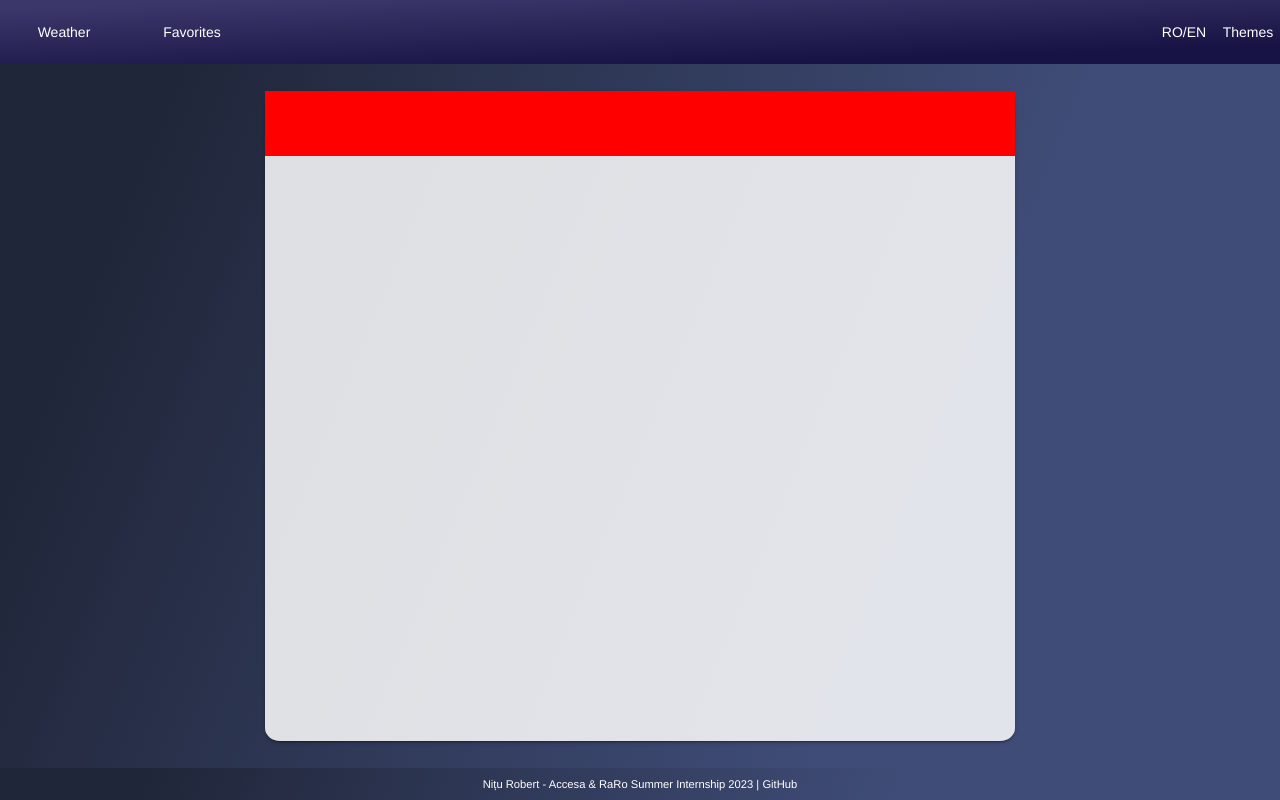
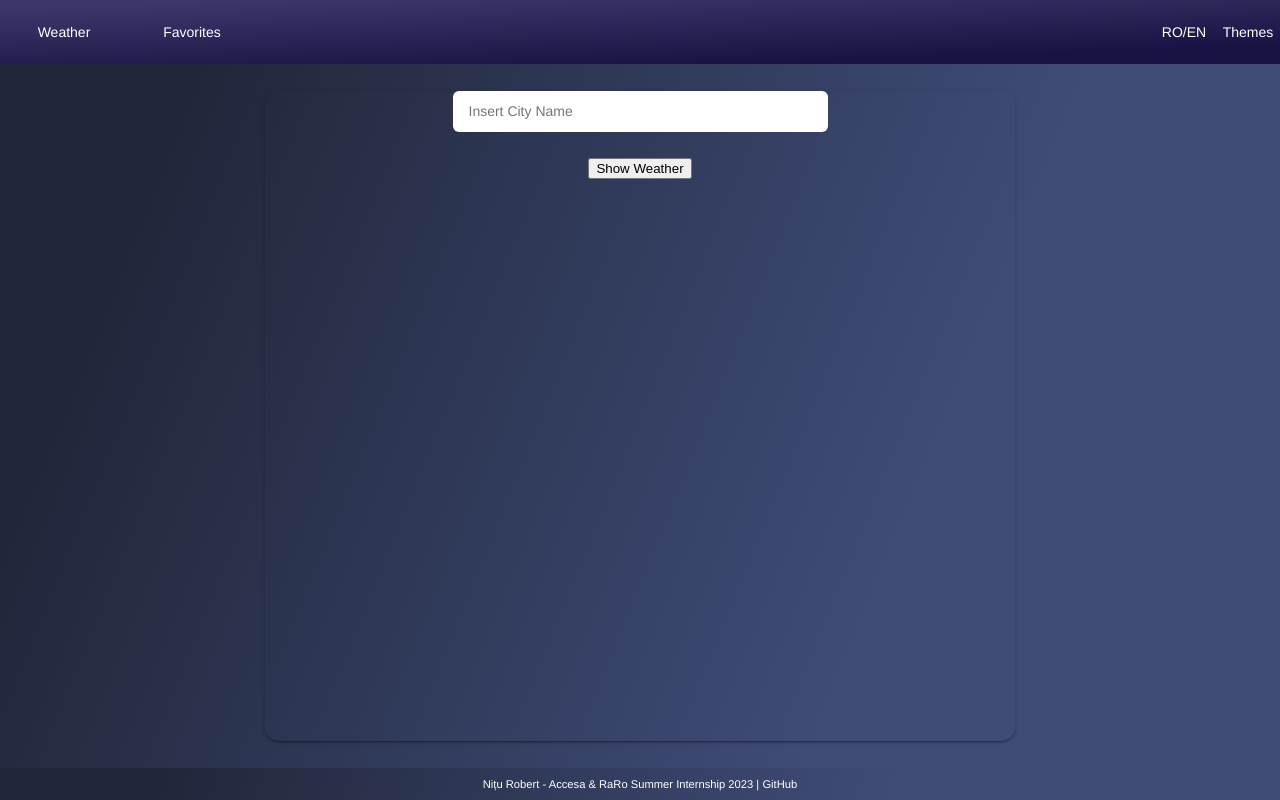
Before and after one commit to robertnitu02/accesa-raro-internship-2023, an Angular app in the folder weather-application/: page / in a window 1280 px wide. Built offline with nearby package versions, Linux system fonts and the light colour scheme; no server answers.

Commit message:
Wip design

```diff
--- a/weather-application/src/app/app.component.html
+++ b/weather-application/src/app/app.component.html
@@ -12,7 +12,8 @@
     <div class="weather">
       <ng-container *ngIf="currentViewState === viewStates.HOME">
         <div class="search">
-
+          <input class="input" type="text" placeholder="Insert City Name" [(ngModel)]="inputText">
+          <button (click)="sendWeatherData()">Show Weather</button>
         </div>
         <ng-container *ngIf="this.showWeather">
           <app-weather-search [weatherModel]="this.weatherData" [forecastModel]="this.weatherForecastData"></app-weather-search>
--- a/weather-application/src/app/app.component.scss
+++ b/weather-application/src/app/app.component.scss
@@ -37,16 +37,29 @@
         width: variables.$low-screen-content-width;
         height: variables.$low-screen-content-height;
       }
-      grid-template-rows: 10% auto;
+      grid-template-rows: 15% auto;
       @include mat.elevation(2);
-      background-color: rgba(255, 255, 255, 0.85);
+      //background-color: rgba(255, 255, 255, 0.85);
       border-radius: 2%;
 
       .search {
         display: grid;
+        grid-template-rows: 50% 50%;
+        grid-row-gap: 0.5rem;
         align-content: center;
         place-items: center;
-        background-color: red;
+
+        .input {
+          display: block;
+          border: 0;
+          width: 50%;
+          padding: 8px 16px;
+          line-height: 25px;
+          font-size: 14px;
+          font-weight: 500;
+          font-family: inherit;
+          border-radius: 6px;
+        }
       }
     }
   }
--- a/weather-application/src/app/app.component.ts
+++ b/weather-application/src/app/app.component.ts
@@ -42,12 +42,13 @@ export class AppComponent implements OnInit {
     this.initWeather();
   }
 
-  getWeatherFromCity(): void {
+  sendWeatherData() {
     if (!this.firstUse && this.city === this.inputText) return;
     if (this.showWeatherTimeout) return;
     if (this.firstUse) this.firstUse = false;
 
     this.searchForWeatherCityDelay();
+    console.log(this.inputText);
     this.getWeather(this.inputText);
   }
 
--- a/weather-application/src/app/weather-search/weather-search.component.html
+++ b/weather-application/src/app/weather-search/weather-search.component.html
@@ -1,10 +1,10 @@
 <div class="weather-search">
   <div class="general-information">
-
+    {{this.stringifyFW}}
   </div>
   <div class="more-information">
     <div class="rain-information"></div>
-    <div class="forecast-information"></div>
+    <div class="forecast-information">{{this.stringifyW}}</div>
     <div class="forecast-select-days"></div>
   </div>
 </div>
--- a/weather-application/src/app/weather-search/weather-search.component.scss
+++ b/weather-application/src/app/weather-search/weather-search.component.scss
@@ -3,6 +3,8 @@
   width: 100%;
   height: 100%;
   grid-template-columns: 50% 50%;
+  word-break: break-word;
+  color: white;
 
   .general-information {
     display: grid;
@@ -22,17 +24,20 @@
 
     .rain-information {
       display: grid;
-      background-color: rgba(104, 51, 161, 0.5);
+      background-color: rgba(104, 51, 161, 0.2);
     }
 
     .forecast-information {
       display: grid;
-      background-color: rgba(42, 22, 63, 0.5);
+      background-color: rgba(42, 22, 63, 0.2);
     }
 
     .forecast-select-days {
       display: grid;
-      background-color: rgba(17, 1, 33, 0.5);
+      background-color: rgba(17, 1, 33, 0.2);
+      border: {
+        bottom-right-radius: 2%;
+      };
     }
   }
 }
--- a/weather-application/src/app/weather-search/weather-search.component.ts
+++ b/weather-application/src/app/weather-search/weather-search.component.ts
@@ -11,12 +11,17 @@ export class WeatherSearchComponent implements OnInit {
   @Input() weatherModel: WeatherModel | undefined = undefined;
   @Input() forecastModel: WeatherForecastModel | undefined = undefined;
 
+  stringifyW = '';
+  stringifyFW = '';
+
   constructor() {}
 
   ngOnInit(): void {
     console.log(`weatherModel:`);
     console.log(this.weatherModel);
+    this.stringifyW = JSON.stringify(this.weatherModel);
     console.log(`forecastModel:`);
     console.log(this.forecastModel);
+    this.stringifyFW = JSON.stringify(this.forecastModel);
   }
 }
```
Also changed, not shown: weather-application/src/styles.scss (+8 -2 lines).
